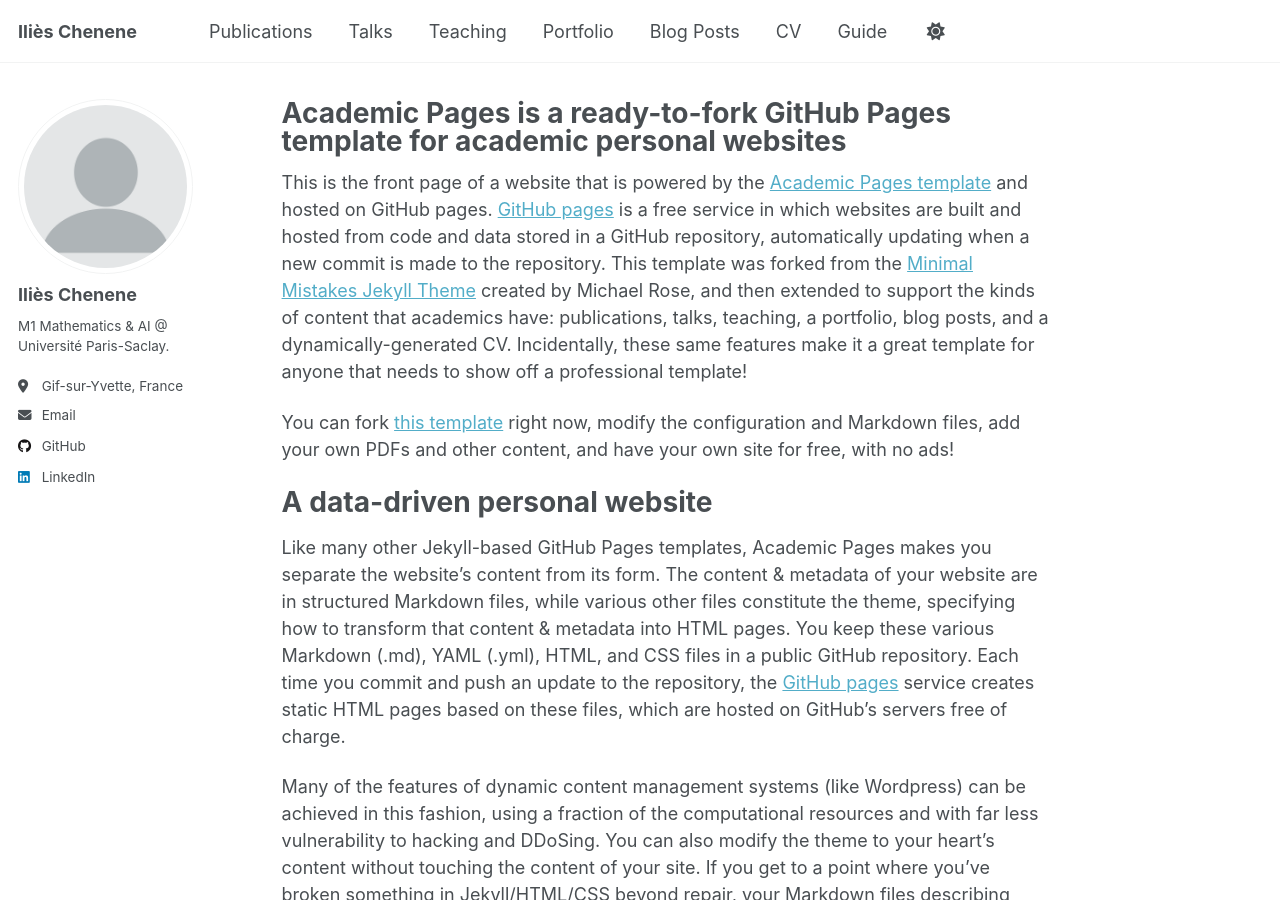
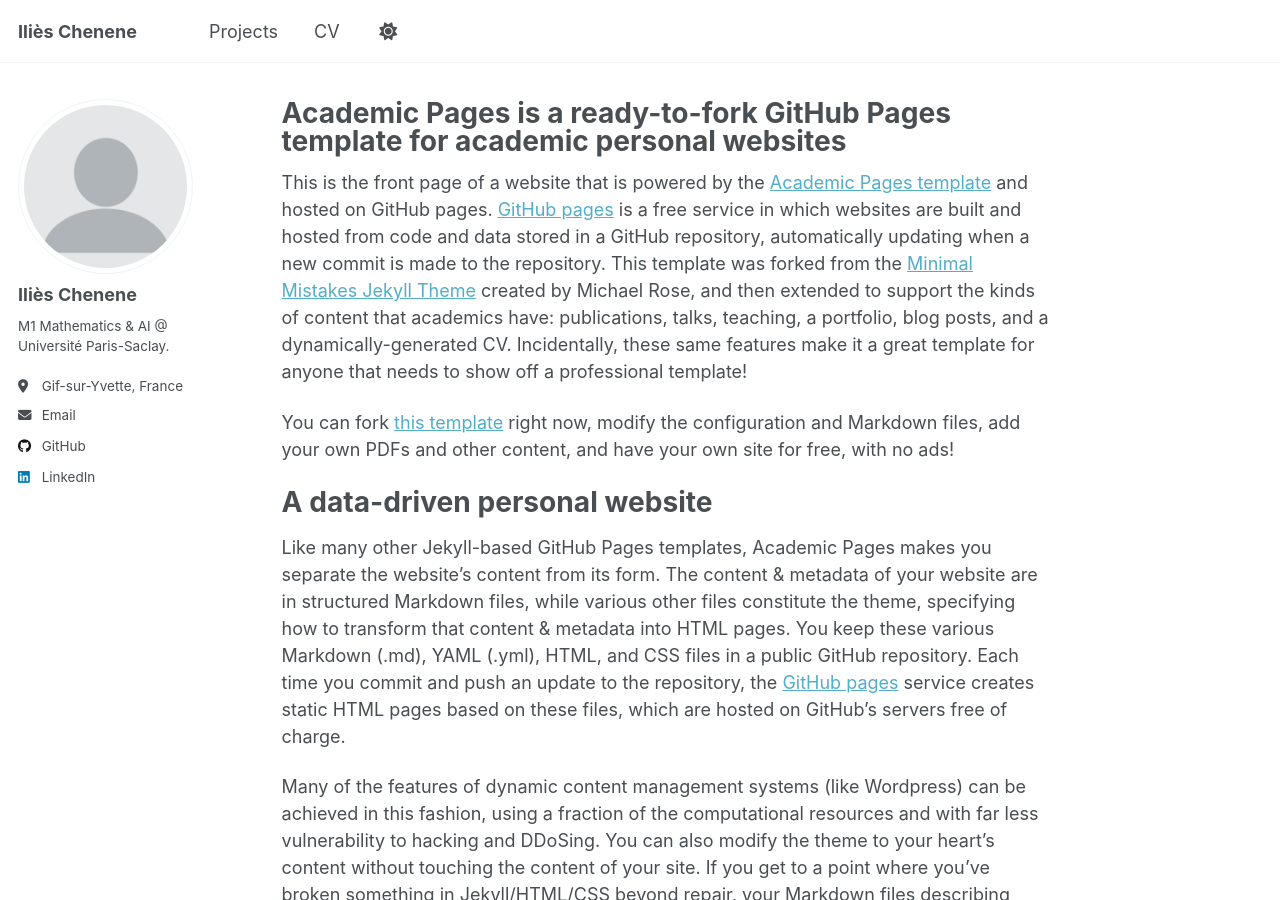
Before and after one commit to i-chenene/i-chenene.github.io, a Jekyll site: the page built from _pages/about.md, in a window 1280 px wide and 900 px high. Built offline with Jekyll 4.4.1, drawn with Linux system fonts in a browser that asks for light colours; a script that is not in the unit is left out.

Commit message:
Update navigation.yml

```diff
--- a/_data/navigation.yml
+++ b/_data/navigation.yml
@@ -8,26 +8,9 @@
 #      Markdown formatted page while the second is generated using JSON.
 
 main:
-  - title: "Publications"
-    url: /publications/
+  - title: "Projects"
+    url: /projects/
 
-  - title: "Talks"
-    url: /talks/
-
-  - title: "Teaching"
-    url: /teaching/
-
-  - title: "Portfolio"
-    url: /portfolio/
-
-  - title: "Blog Posts"
-    url: /year-archive/
 
   - title: "CV"
     url: /cv/
-
-  # - title: "CV"
-  #   url: /cv-json/
-
-  - title: "Guide"
-    url: /markdown/
```
